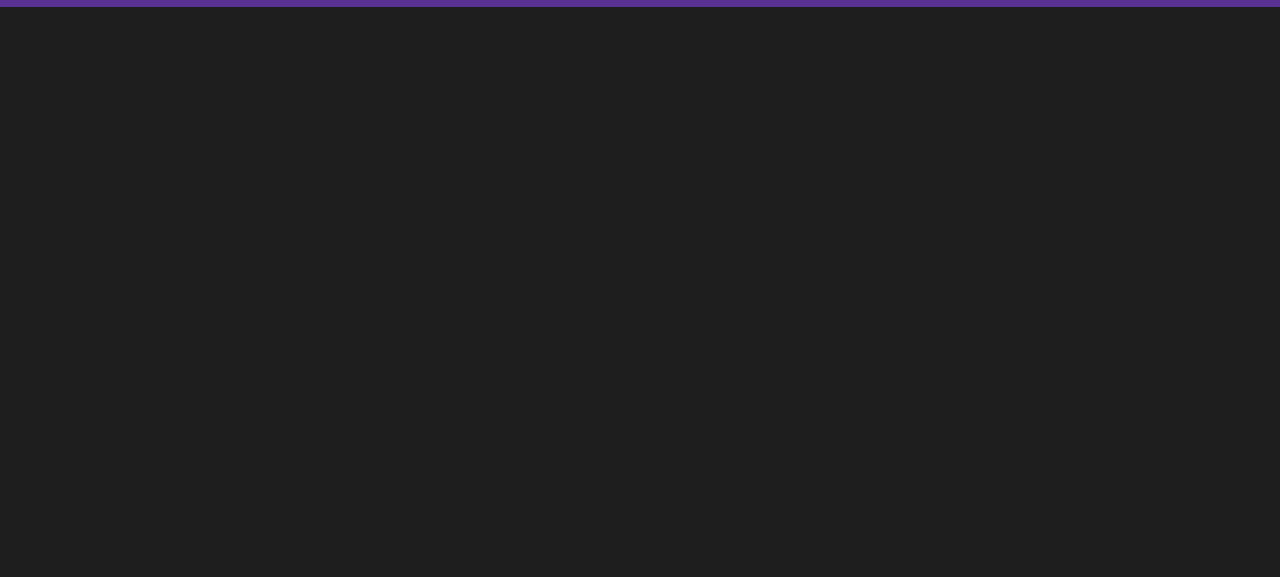
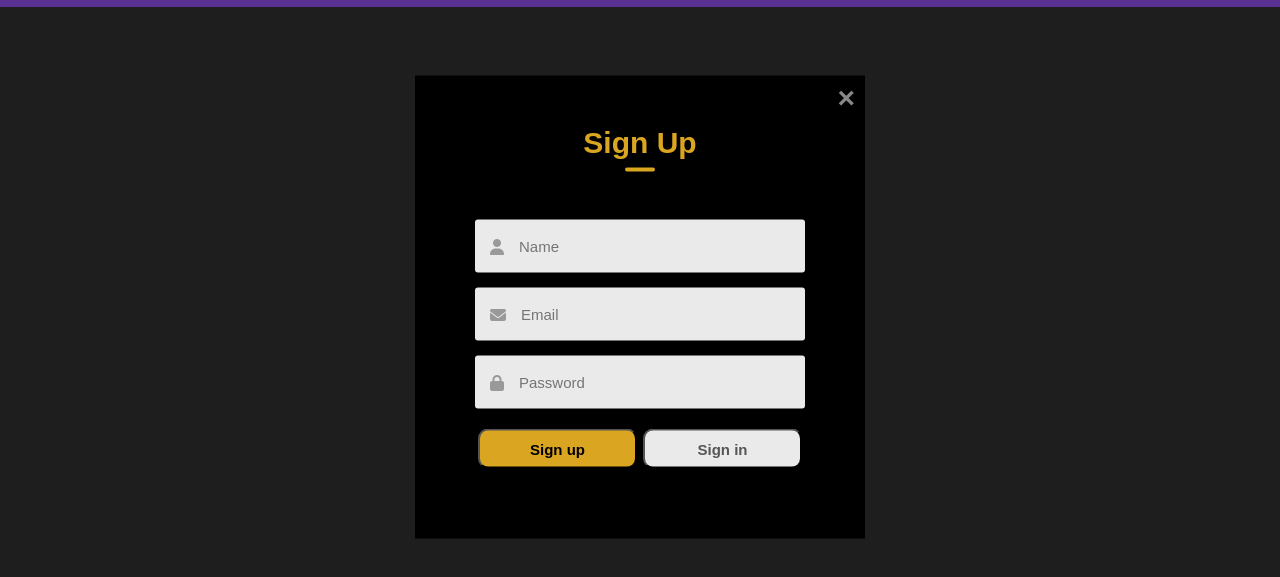
Before and after one commit to Mwaurasammy/gameStore, a plain HTML site: page index.html in a window 1280 px wide. Shown: the part 93-670 px from the top of the page. Drawn offline with Linux system fonts and the light colour scheme; no server answers.

Commit message:
adds signup/signin form

```diff
--- a/index.html
+++ b/index.html
@@ -5,6 +5,10 @@
     <meta name="viewport" content="width=device-width, initial-scale=1.0" />
     <title>GEMAR</title>
     <link rel="stylesheet" href="style.css" />
+    <script
+      src="https://kit.fontawesome.com/238c81f530.js"
+      crossorigin="anonymous"
+    ></script>
   </head>
   <body>
     <header>
@@ -41,8 +45,8 @@
       <!-- Game articles will be dynamically added here -->
     </main>
 
-    <!-- Modal -->
-    <div id="cartModal" class="modal">
+    <!-- Cart Modal -->
+    <div id="cartModal" class="modal" style="display: none">
       <div class="modal-content">
         <span class="close" onclick="closeCartModal()">&times;</span>
         <h2>Your Games</h2>
@@ -59,6 +63,42 @@
           </div>
         </div>
       </div>
+    </div>
+
+    <!-- Signup modal -->
+    <div class="container">
+      <div class="form-box">
+        <span class="signup-close">&times;</span>
+        <!-- Close button -->
+        <h1 id="title">Sign Up</h1>
+        <form>
+          <div class="input-group">
+            <div class="input-field" id="nameField">
+              <i class="fa-solid fa-user"></i>
+              <input type="text" placeholder="Name" />
+            </div>
+          </div>
+          <div class="input-group">
+            <div class="input-field">
+              <i class="fa-solid fa-envelope"></i>
+              <input type="email" placeholder="Email" required />
+            </div>
+          </div>
+          <div class="input-group">
+            <div class="input-field">
+              <i class="fa-solid fa-lock"></i>
+              <input type="password" placeholder="Password" />
+            </div>
+          </div>
+          <div class="btn-field">
+            <button type="button" id="signupBtn">Sign up</button>
+            <button type="button" id="signinBtn" class="disable">
+              Sign in
+            </button>
+          </div>
+        </form>
+      </div>
+    </div>
 
     <script src="script.js"></script>
   </body>
--- a/script.js
+++ b/script.js
@@ -1,4 +1,4 @@
-let games = []; // Define games in the global scope
+let games = []; // games in the global scope
 
 document.addEventListener("DOMContentLoaded", () => {
     const featuredSection = document.getElementById("featured");
@@ -48,8 +48,8 @@ document.addEventListener("DOMContentLoaded", () => {
 
     // Function to search and filter games
     window.searchGames = function searchGames() {
-        const searchTerm = searchInput.value.toLowerCase();
-        const filteredGames = games.filter(game => game.title.toLowerCase().includes(searchTerm));
+        const searchWord = searchInput.value.toLowerCase();
+        const filteredGames = games.filter(game => game.title.toLowerCase().includes(searchWord));
         displayGames(filteredGames);
     }
 });
@@ -173,3 +173,35 @@ function loadCart() {
         document.getElementById("cart-notification").innerText = cartNotification;
     }
 }
+
+// Signup and signin modal functionality
+document.addEventListener("DOMContentLoaded", function () {
+    let signupBtn = document.getElementById("signupBtn");
+    let signinBtn = document.getElementById("signinBtn");
+    let nameField = document.getElementById("nameField");
+    let title = document.getElementById("title");
+
+    signinBtn.onclick = function () {
+        nameField.style.maxHeight = "0";
+        title.innerHTML = "Sign In";
+        signinBtn.classList.remove("disable");
+        signupBtn.classList.add("disable");
+    }
+
+    signupBtn.onclick = function () {
+        nameField.style.maxHeight = "65px"; // Adjust max height as per your design
+        title.innerHTML = "Sign Up";
+        signupBtn.classList.remove("disable");
+        signinBtn.classList.add("disable");
+    }
+
+    // Show the signup/signin modal when clicking on the user button
+    document.querySelector('.user-btn').onclick = function () {
+        document.querySelector('.container').style.display = 'block';
+    }
+
+    // Close the signup/signin modal when clicking on the close button
+    document.querySelector('.signup-close').onclick = function () {
+        document.querySelector('.container').style.display = 'none';
+    }
+});
--- a/style.css
+++ b/style.css
@@ -108,29 +108,6 @@ nav ul li a:hover {
     background-color: black;
 }
 
-nav ul li .dropdown-menu {
-    display: none;
-    position: absolute;
-    background-color: #624a7c;
-    top: 100%;
-    left: 0;
-    list-style: none;
-    padding: 10px 0;
-    margin: 0;
-    min-width: 150px;
-}
-
-nav ul li:hover .dropdown-menu {
-    display: block;
-}
-
-nav ul li .dropdown-menu li {
-    padding: 5px 20px;
-}
-
-nav ul li .dropdown-menu li a {
-    color: #fff;
-}
 
 .btn-cart {
     border-radius: 5px;
@@ -212,13 +189,8 @@ article h2 {
     width: 40px;
     height: 40px;
     background-color: goldenrod;
-    color: white;
-    text-align: center;
-    text-decoration: none;
     display: inline-block;
-    font-size: 16px;
     cursor: pointer;
-    font-weight: bold;
 }
 
 .btn-add:hover {
@@ -233,6 +205,7 @@ article h2 {
 .price {
     font-size: 1.2em;
     font-weight: bold;
+    color: rgb(255, 183, 0);
 }
 
 .modal {
@@ -349,3 +322,98 @@ article h2 {
     background-color: #333;
     border-radius: 10px;
 }
+
+
+
+/* Signup/Signin Modal */
+.form-box {
+    width: 90%;
+    max-width: 450px;
+    position: absolute;
+    top: 50%;
+    left: 50%;
+    transform: translate(-50%, -50%);
+    background: black;
+    padding: 50px 60px 70px;
+    text-align: center;
+}
+
+.form-box h1 {
+    font-size: 30px;
+    margin-bottom: 60px;
+    color: goldenrod;
+    position: relative;
+    font-weight: bold;
+}
+
+.form-box h1::after {
+    content: '';
+    width: 30px;
+    height: 4px;
+    border-radius: 3px;
+    background: goldenrod;
+    position: absolute;
+    bottom: -12px;
+    left: 50%;
+    transform: translateX(-50%);
+}
+
+.input-field {
+    background: #eaeaea;
+    margin: 15px 0;
+    border-radius: 3px;
+    display: flex;
+    align-items: center;
+    max-height: 65px;
+    transition: max-height 0.5s;
+    overflow: hidden;
+}
+
+.input-field input {
+    width: 100%;
+    background: transparent;
+    border: 0;
+    outline: 0;
+    padding: 18px 15px;
+    font-size: 15px;
+}
+
+.input-field i {
+    margin-left: 15px;
+    color: #999;
+}
+
+.btn-field {
+    width: 100%;
+    display: flex;
+    justify-content: space-around;
+    margin-top: 20px;
+}
+
+.btn-field button {
+    flex-basis: 48%;
+    background: goldenrod;
+    color: black;
+    height: 40px;
+    border-radius: 10px;
+    outline: 0;
+    cursor: pointer;
+    transition: background 1s;
+    font-weight: bold;
+    font-size: 15px;
+}
+
+.btn-field button.disable {
+    background: #eaeaea;
+    color: #555;
+    cursor: not-allowed;
+}
+.signup-close {
+    position: absolute;
+    right: 10px;
+    top: 5px;
+    font-size: 30px;
+    font-weight: bold;
+    cursor: pointer;
+    color: #888;
+}
```
Lines whose indentation alone changed are shown as unchanged.
